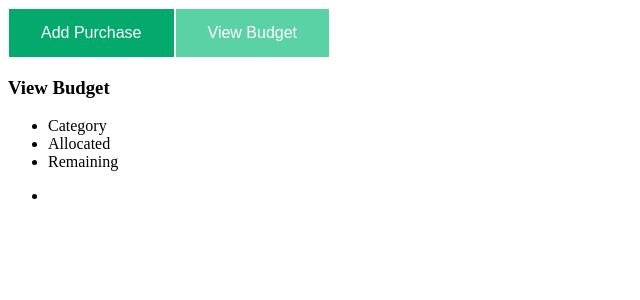
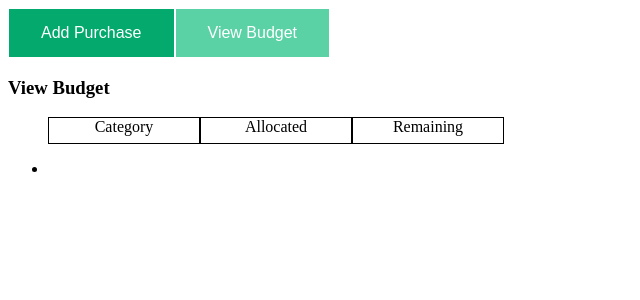
Before and after one commit to Ivan-Zou/Budget-Patrol, a React (Create React App) app: page / in a window 1280 px wide. Both pictures are taken after a click on the button "View Budget". Shown: the top 300 px of the page, without its empty margins (0-640 px from the left). Built offline with nearby package versions, Linux system fonts and the light colour scheme.

Commit message:
feat: added some styling for components

```diff
--- a/src/components/CategoryList.js
+++ b/src/components/CategoryList.js
@@ -1,10 +1,11 @@
 import React, { useState } from 'react';
+import "./Components.css";
 
 const CategoryList = (props) => {
 
     return (
         <div >
-            <ul>
+            <ul className="category-header">
                 <li>Category</li>
                 <li>Allocated</li>
                 <li>Remaining</li>
--- /dev/null
+++ b/src/components/Components.css
@@ -0,0 +1,11 @@
+.category-header {
+    list-style-type: none;
+}
+
+.category-header li {
+    display: inline-block;
+    width: 150px;
+    height: 25px;
+    border: 1px solid #000;
+    text-align: center;
+}
```
